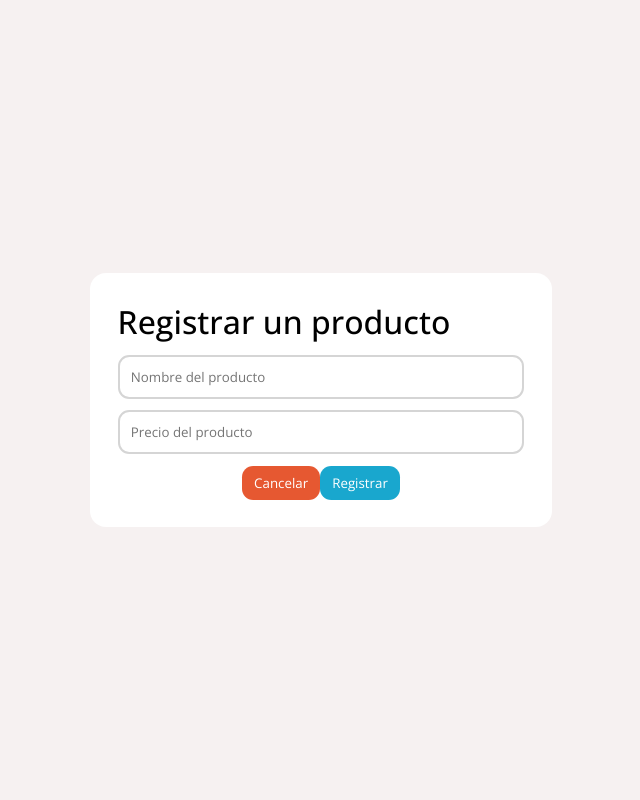
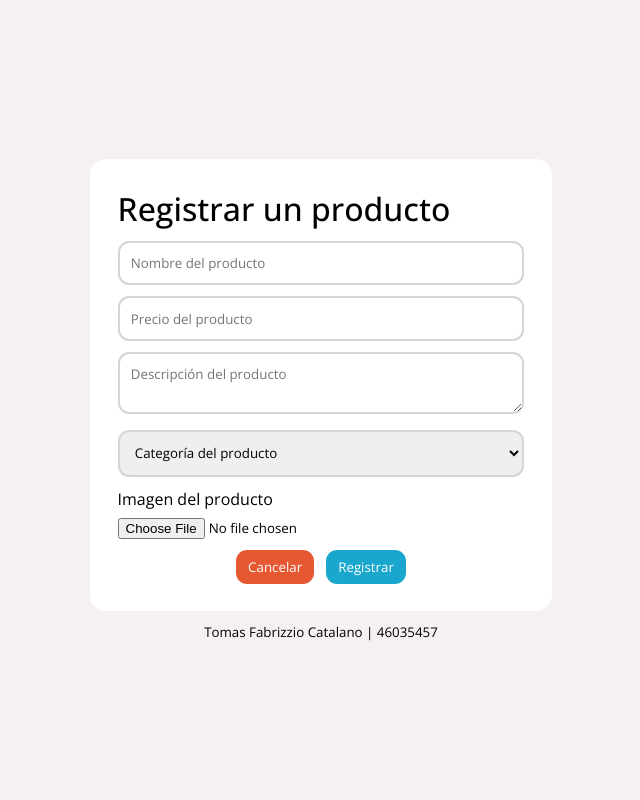
Before and after one commit to TomasC753/Teclab_ProgWeb_API-s, a PHP site: page /backend/views/productos.html in a window 1280 px wide. Shown: the whole page, without its empty margins (319-959 px from the left). Run offline with PHP 8.4, Linux system fonts and the light colour scheme.

Commit message:
API1: fixes

```diff
--- a/assets/css/estilos.css
+++ b/assets/css/estilos.css
@@ -113,6 +113,23 @@ h1 {
     box-sizing: border-box;
 }
 
+.input_group_1 {
+    display: flex;
+    flex-direction: column;
+}
+
+.input_group_1 > label {
+    padding-bottom: 0.5rem;
+}
+
+.gap-4 {
+    gap: 0.75rem;
+}
+
+.flex_column {
+    flex-direction: column;
+}
+
 .custom_input:focus {
     outline: solid 2px var(--main-active-border-color);
 }
--- a/assets/js/main.js
+++ b/assets/js/main.js
@@ -2,3 +2,18 @@
  * Click nbfs://nbhost/SystemFileSystem/Templates/Licenses/license-default.txt to change this license
  * Click nbfs://nbhost/SystemFileSystem/Templates/Other/javascript.js to edit this template
  */
+
+class Query {
+  static baseURL = 'http://127.0.0.1:5500/backend/';
+  static get(params) {
+    alert('hola mundo')
+  }
+}
+
+document.addEventListener('DOMContentLoaded', function () {
+  // código
+  document.querySelector('.save_button').addEventListener('click', (event) => {
+    event.preventDefault();
+    Query.get();
+  });
+});
--- a/backend/views/productos.html
+++ b/backend/views/productos.html
@@ -5,24 +5,38 @@ Click nbfs://nbhost/SystemFileSystem/Templates/Other/html.html to edit this temp
 -->
 <html>
     <head>
-        <title>Agregar una categoria</title>
+        <title>Agregar un producto</title>
         <meta charset="UTF-8">
         <meta name="viewport" content="width=device-width, initial-scale=1.0">
         <link rel="stylesheet" href="../../assets/css/estilos.css">
     </head>
     <body>
-        <div class="h_max_screen center_content">
+        <div class="h_max_screen center_content flex_column">
             <div class="form_container">
                 <h1>Registrar un producto</h1>
                 <form action="POST">
                     <input class="w-full custom_input mt-4" type="text" name="product_name" placeholder="Nombre del producto" />
-                    <input class="w-full custom_input my-4" type="number" name="product_price" placeholder="Precio del producto" />
-                    <div class="center_content">
+                    <input class="w-full custom_input mt-4" type="number" name="product_price" placeholder="Precio del producto" />
+                    <div class="mt-4">
+                        <textarea class="w-full custom_input" name="product_description" placeholder="Descripción del producto"></textarea>
+                    </div>
+                    <select class="custom_input w-full mt-4" name="product_category" id="productCategory">
+                        <option value="0">Categoría del producto</option>
+                        <option value="1">Categoría No Funcional 1</option>
+                        <option value="2">Categoría No Funcional 2</option>
+                    </select>
+                    <div class="input_group_1 my-4">
+                        <label for="productImage">Imagen del producto</label>
+                        <input type="file" name="product_image" id="productImage">
+                    </div>
+                    <div class="center_content gap-4">
                         <button type="button" class="cancel_button">Cancelar</button>
                         <button type="submit" class="save_button">Registrar</button>
                     </div>
                 </form>
             </div>
+            <small class="mt-4">Tomas Fabrizzio Catalano | 46035457</small>
         </div>
     </body>
+    <script src="../../assets/js/main.js"></script>
 </html>
```
Also changed, not shown: backend/views/categorias.html (+6 -5 lines), class/productos.php (+7 -1 lines).
